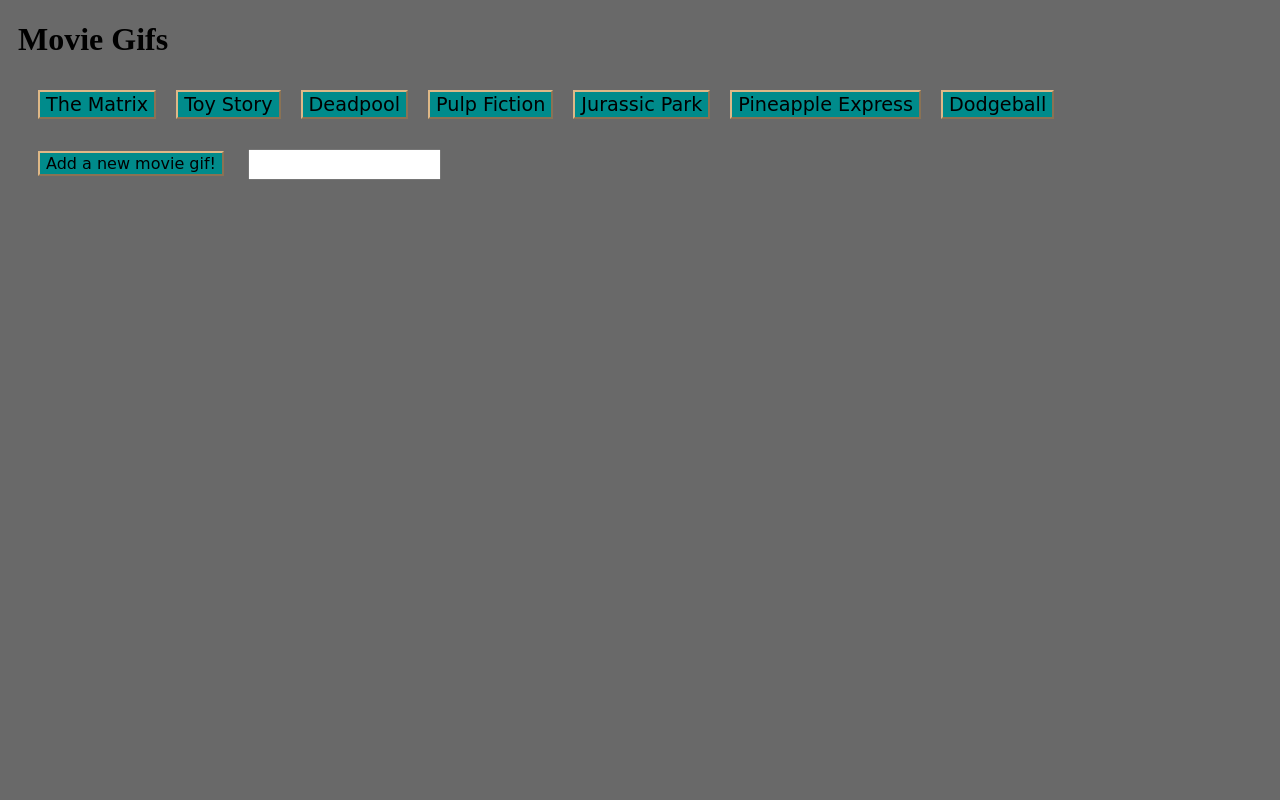
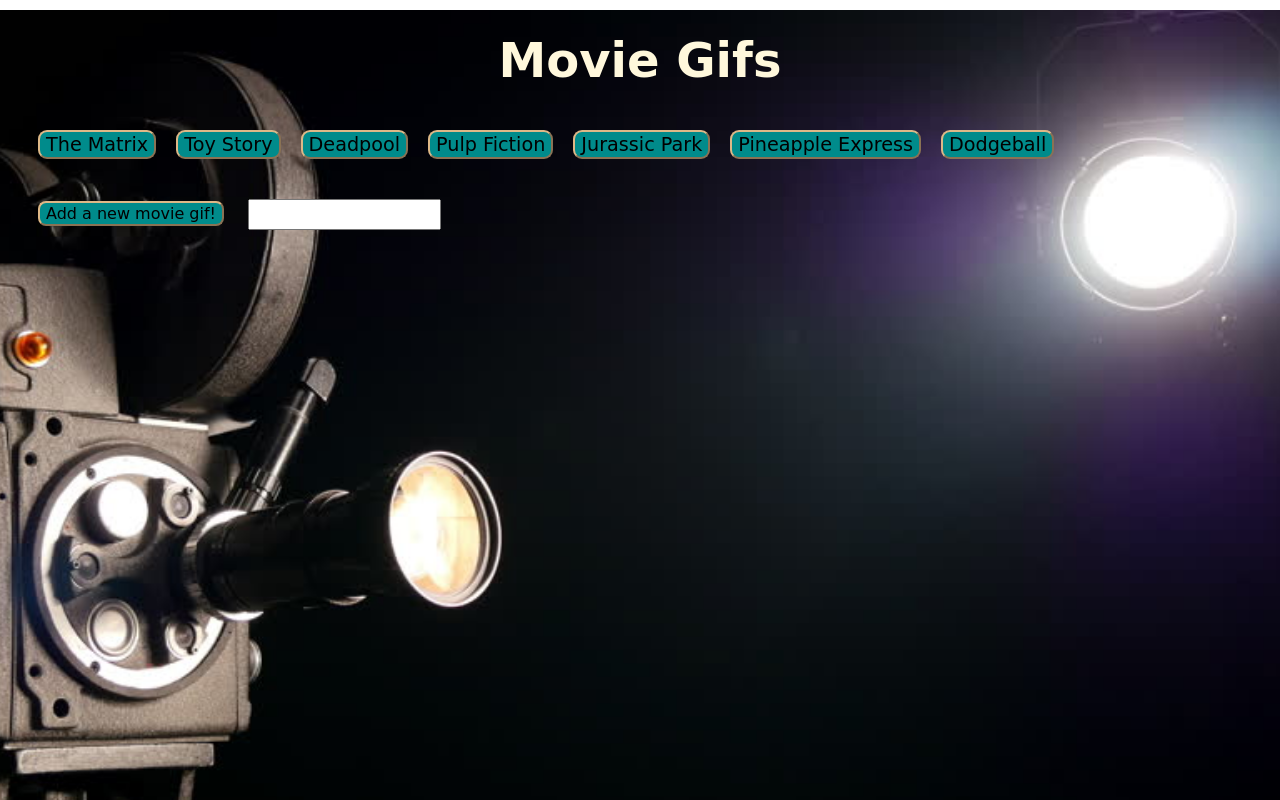
Before and after one commit to Tonybarajas21/Unit-6-Giphy, a plain HTML site: page index.html in a window 1280 px wide. Drawn offline with nearby package versions, Linux system fonts and the light colour scheme.

Commit message:
added css

```diff
--- a/assets/css/style.css
+++ b/assets/css/style.css
@@ -2,6 +2,15 @@ div,
 form,
 input {
       margin: 10px;
+    }
+
+
+h1 {position: relative;
+  z-index: 2;
+  color: cornsilk;
+  text-align: -webkit-center;
+  font-size: -webkit-xxx-large;
+  font-family: cursive;
 }
 
 button {
@@ -12,12 +21,35 @@ button {
   font-family: cursive;
   font-size: larger;
   margin: 10px;
+  border-radius: 9px;
   }
 
-body {
-  background: dimgray;
+
+#bg {
+  position: fixed;
+  top: -50%;
+  left: -50%;
+  width: 200%;
+  height: 200%;position: fixed;
+  top: -50%;
+  left: -50%;
+  width: 200%;
+  height: 200%;
 
 }
+
+#bg img{
+  position: absolute;
+  top: 0;
+  left: -20px;
+  right: 0;
+  bottom: 0;
+  margin: auto;
+  min-width: 50%;
+  min-height: 50%;
+
+}
+
 
 #add-movie {
   border-color: burlywood;
@@ -26,9 +58,35 @@ body {
   font-family: cursive;
   margin: 10px;
   font-size: initial;
+  border-radius: 8px;
 }
 
 #movie-input {
   padding: 6px;
   margin: 10px;
 }
+
+#movies-view{
+  position: relative;
+  z-index: 1;
+}
+
+#form-view{
+
+  z-index: 1;
+}
+
+
+#movie-gifs{
+
+  position: absolute;
+  z-index: 2;
+  color: white;
+  margin-left: 41%;
+  margin-top: 4%;
+}
+
+#movie-form{
+  position: absolute;
+    z-index: 1;
+}
--- a/index.html
+++ b/index.html
@@ -34,7 +34,9 @@
         <div id="movie-gifs"></div>
 
 
-
+        <div id="bg">
+            <img src="assets/images/camera.jpg"
+        </div>
     </div>
 
 
```
Also changed, not shown: assets/css/camera.jpg (added), assets/css/popcorn.jpg (added), assets/images/camera.jpg (added). Lines whose indentation alone changed are shown as unchanged.
